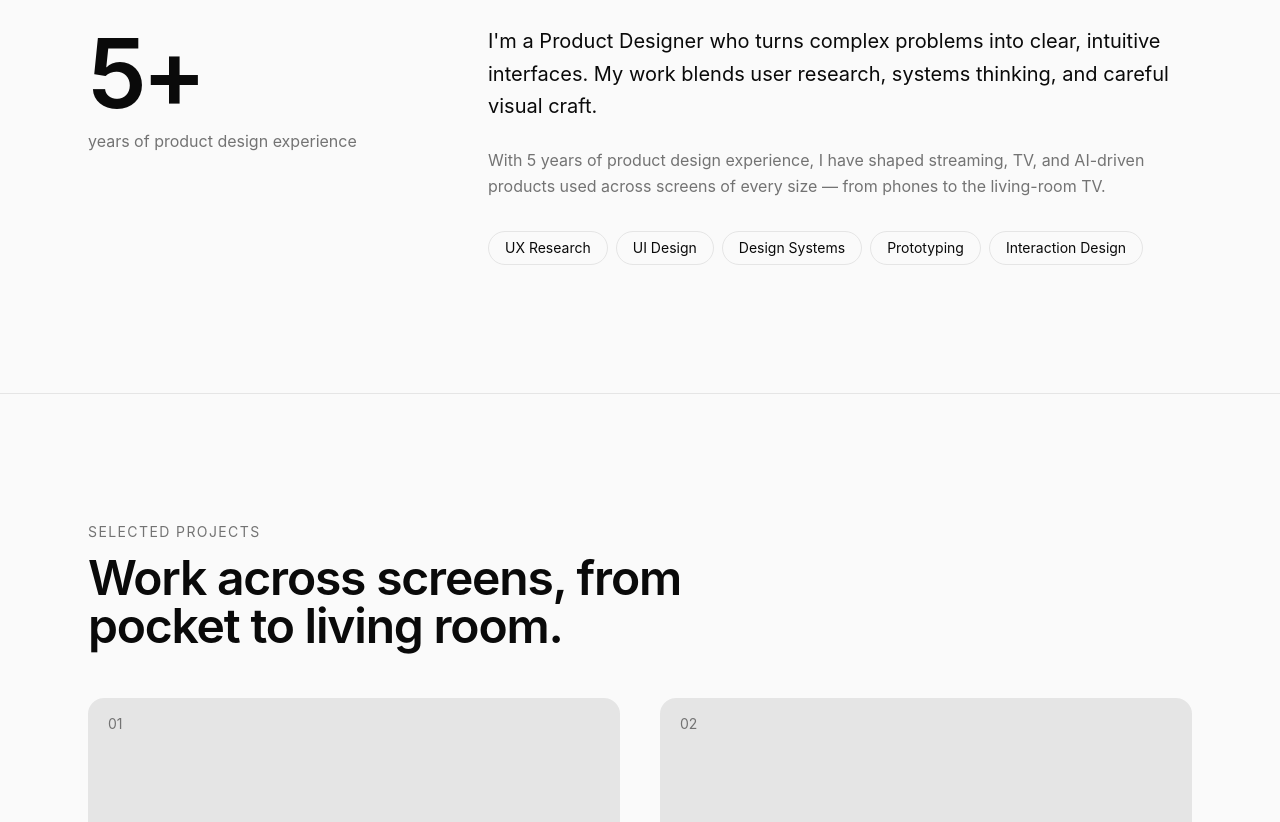
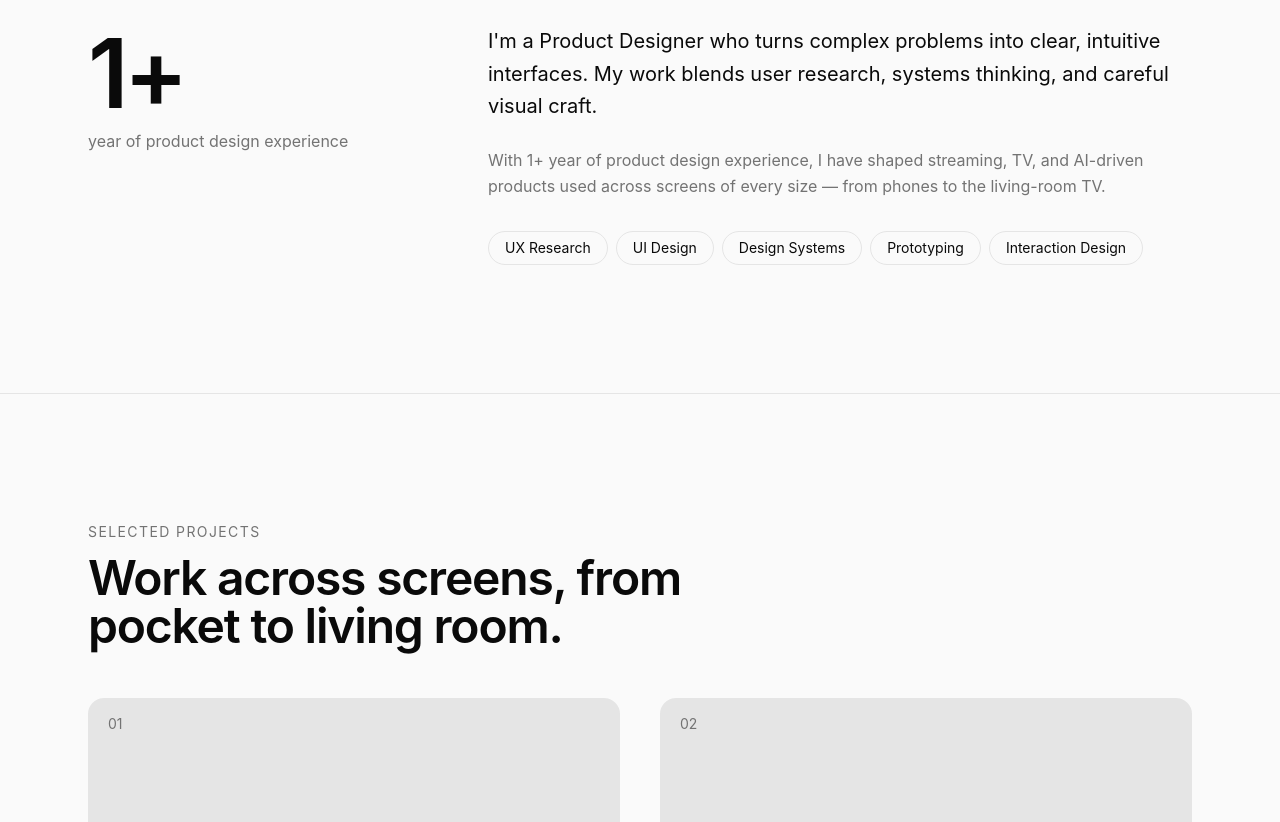
Before and after one commit to paidivishwas/portfoilo-website, a React (Vite) app: page / in a window 1280 px wide. Shown: the part 1080-1902 px from the top of the page. Built offline with nearby package versions, Linux system fonts and the light colour scheme.

Commit message:
change the year

```diff
--- a/src/components/About.jsx
+++ b/src/components/About.jsx
@@ -8,7 +8,7 @@ export default function About() {
       <div className="grid gap-12 md:grid-cols-[1fr_2fr]">
         <Reveal>
           <p className="text-7xl font-semibold tracking-tighter md:text-8xl">{about.years}</p>
-          <p className="mt-2 text-mute">years of product design experience</p>
+          <p className="mt-2 text-mute">year of product design experience</p>
         </Reveal>
         <Reveal delay={0.1}>
           <p className="text-lg leading-relaxed md:text-xl">{about.intro}</p>
--- a/src/data/content.js
+++ b/src/data/content.js
@@ -12,8 +12,8 @@ export const about = {
   intro:
     "I'm a Product Designer who turns complex problems into clear, intuitive interfaces. My work blends user research, systems thinking, and careful visual craft.",
   detail:
-    'With 5 years of product design experience, I have shaped streaming, TV, and AI-driven products used across screens of every size — from phones to the living-room TV.',
-  years: '5+',
+    'With 1+ year of product design experience, I have shaped streaming, TV, and AI-driven products used across screens of every size — from phones to the living-room TV.',
+  years: '1+',
   skills: ['UX Research', 'UI Design', 'Design Systems', 'Prototyping', 'Interaction Design'],
 }
 
```
Also changed, not shown: index.html (+1 -1 lines), 1 other file (tests, documents, lock files or other folders).
